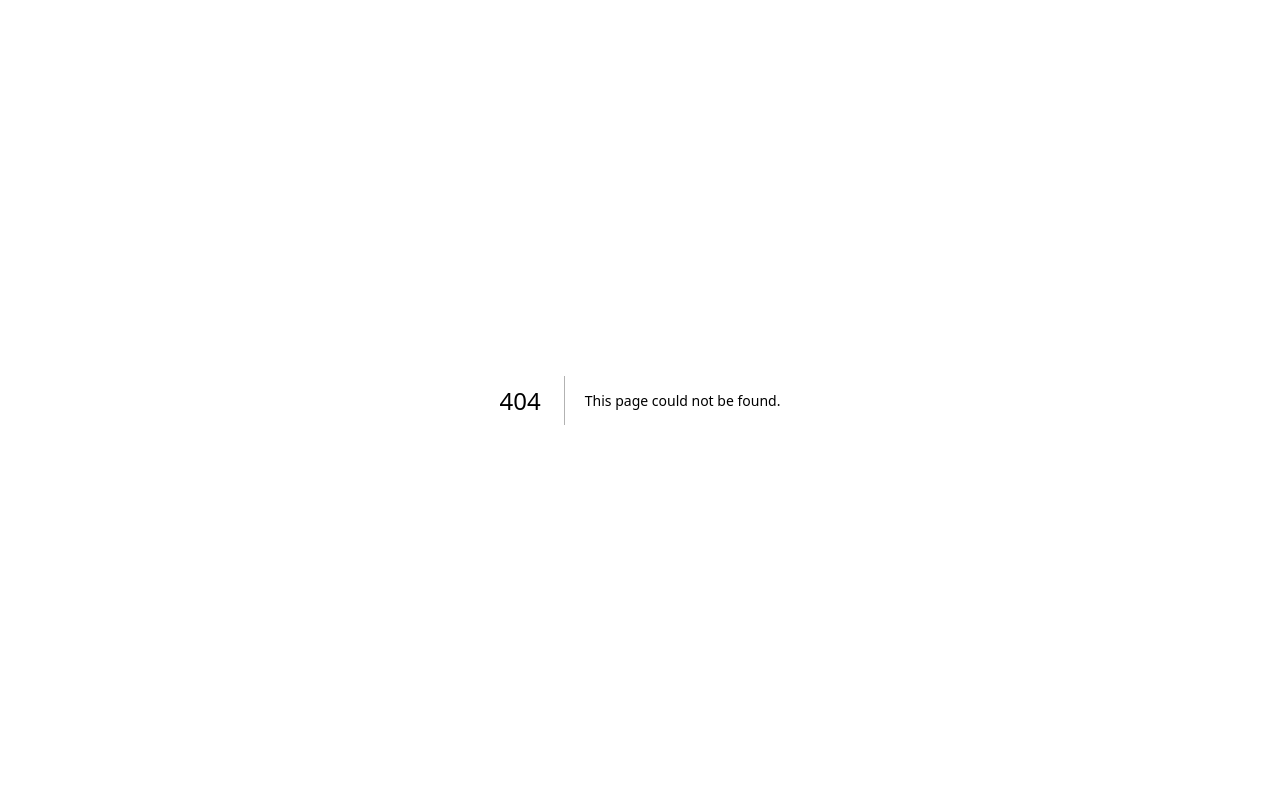
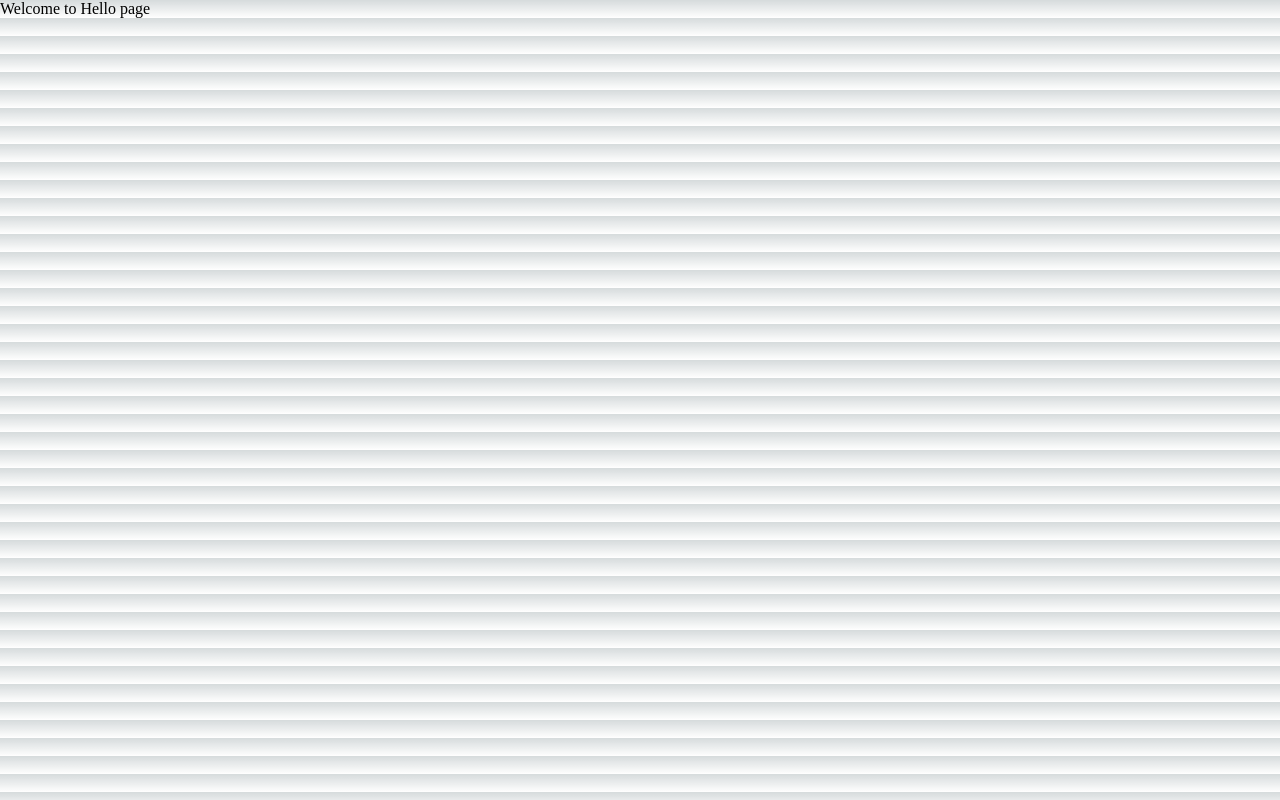
Before and after one commit to deepali-02/discover-coffee-stores, a Next.js app: page /hello in a window 1280 px wide. Before the commit this address had no page. Built offline with nearby package versions, Linux system fonts and the light colour scheme.

Commit message:
added simple hello page to check the route in nextjs

```diff
--- /dev/null
+++ b/pages/hello.js
@@ -0,0 +1,5 @@
+const Hello = () =>{
+    return <div>Welcome to Hello page</div>
+};
+
+export default Hello;
```
